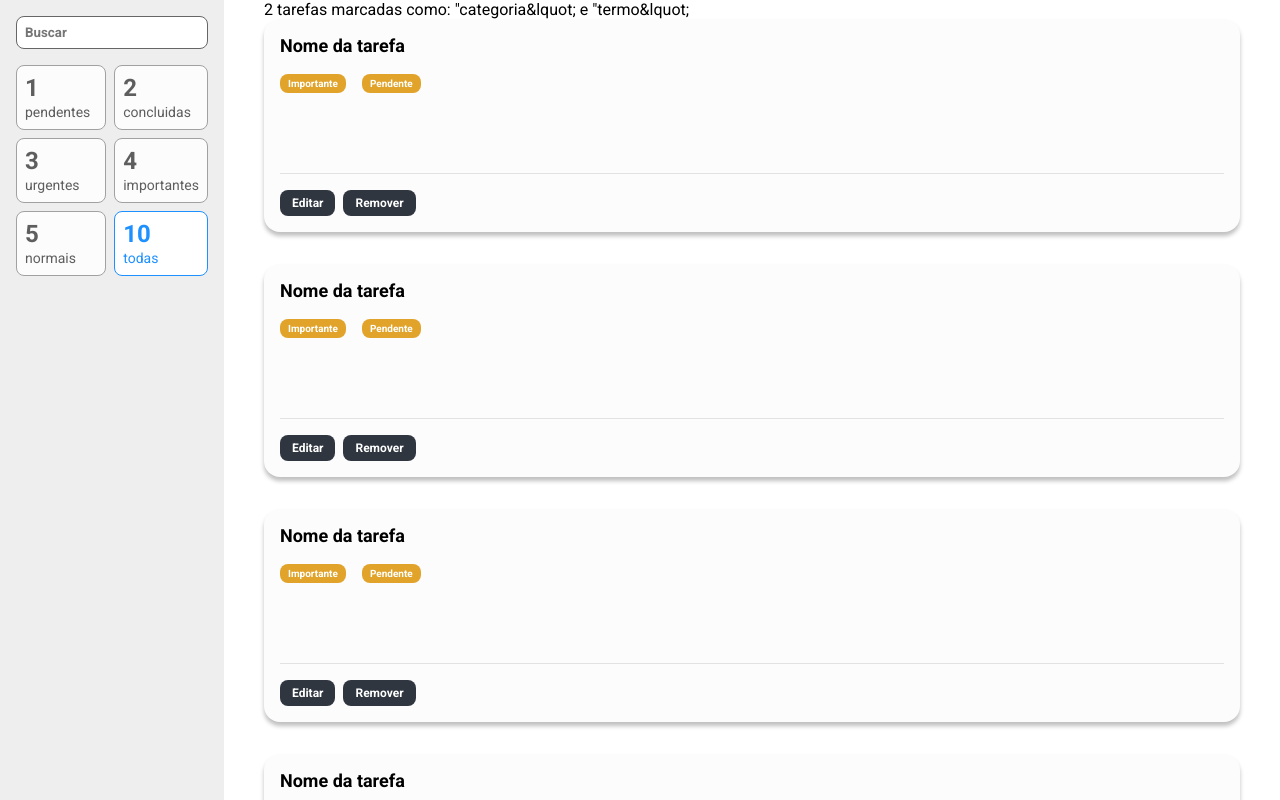
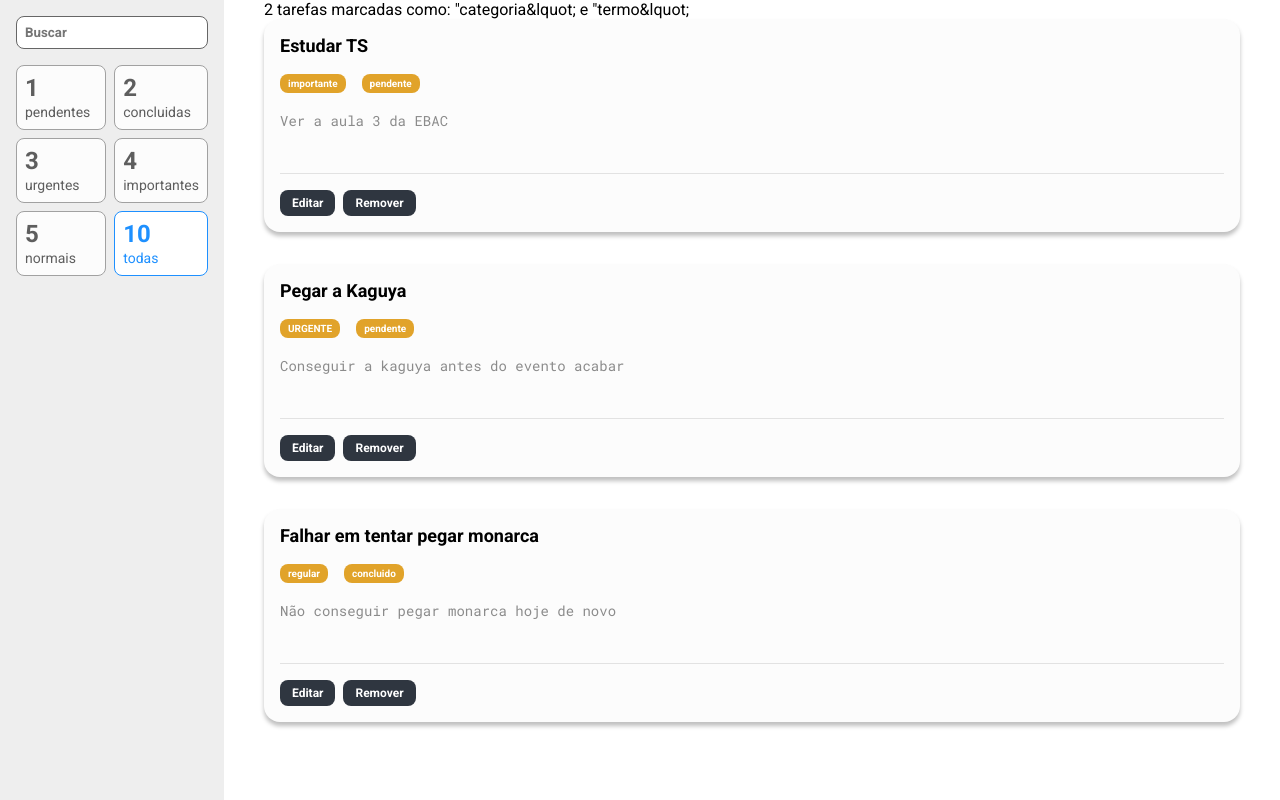
Before and after one commit to Heclypso/minhas-tarefas, a React (Create React App) app: page / in a window 1280 px wide. Built offline with nearby package versions, Linux system fonts and the light colour scheme.

Commit message:
Desenvolvido o estado de troca de botões e a renderização dinamica das tarefas

```diff
--- a/src/components/Tarefa/index.tsx
+++ b/src/components/Tarefa/index.tsx
@@ -1,15 +1,34 @@
+import { useState } from 'react'
 import * as S from './styles'
 
-const Tarefa = () => {
+type Props = {
+  titulo: string
+  prioridade: string
+  status: string
+  descricao: string
+}
+
+const Tarefa = ({ titulo, prioridade, status, descricao }: Props) => {
+  const [estaEditando, setEstaEditando] = useState(false)
+
   return (
     <S.Card>
-      <S.Titulo>Nome da tarefa</S.Titulo>
-      <S.Tag>Importante</S.Tag>
-      <S.Tag>Pendente</S.Tag>
-      <S.Descricao />
+      <S.Titulo>{titulo}</S.Titulo>
+      <S.Tag>{prioridade}</S.Tag>
+      <S.Tag>{status}</S.Tag>
+      <S.Descricao value={descricao} />
       <S.BarraAcoes>
-        <S.Botao>Editar</S.Botao>
-        <S.Botao>Remover</S.Botao>
+        {estaEditando ? (
+          <>
+            <S.Botao>Salvar</S.Botao>
+            <S.Botao onClick={() => setEstaEditando(false)}>Cancelar</S.Botao>
+          </>
+        ) : (
+          <>
+            <S.Botao onClick={() => setEstaEditando(true)}>Editar</S.Botao>
+            <S.Botao>Remover</S.Botao>
+          </>
+        )}
       </S.BarraAcoes>
     </S.Card>
   )
--- a/src/containers/ListaDeTarefas/index.tsx
+++ b/src/containers/ListaDeTarefas/index.tsx
@@ -1,5 +1,26 @@
 import Tarefa from '../../components/Tarefa'
 import { Container } from './styles'
+
+const tarefas = [
+  {
+    titulo: 'Estudar TS',
+    descricao: 'Ver a aula 3 da EBAC',
+    prioridade: 'importante',
+    status: 'pendente'
+  },
+  {
+    titulo: 'Pegar a Kaguya',
+    descricao: 'Conseguir a kaguya antes do evento acabar',
+    prioridade: 'URGENTE',
+    status: 'pendente'
+  },
+  {
+    titulo: 'Falhar em tentar pegar monarca',
+    descricao: 'Não conseguir pegar monarca hoje de novo',
+    prioridade: 'regular',
+    status: 'concluido'
+  }
+]
 
 const ListaDeTarefas = () => {
   return (
@@ -8,21 +29,16 @@ const ListaDeTarefas = () => {
         2 tarefas marcadas como: &quot;categoria&lquot; e &quot;termo&lquot;
       </p>
       <ul>
-        <li>
-          <Tarefa />
-        </li>
-        <li>
-          <Tarefa />
-        </li>
-        <li>
-          <Tarefa />
-        </li>
-        <li>
-          <Tarefa />
-        </li>
-        <li>
-          <Tarefa />
-        </li>
+        {tarefas.map((t) => (
+          <li key={t.titulo}>
+            <Tarefa
+              titulo={t.titulo}
+              prioridade={t.prioridade}
+              status={t.status}
+              descricao={t.descricao}
+            />
+          </li>
+        ))}
       </ul>
     </Container>
   )
```
